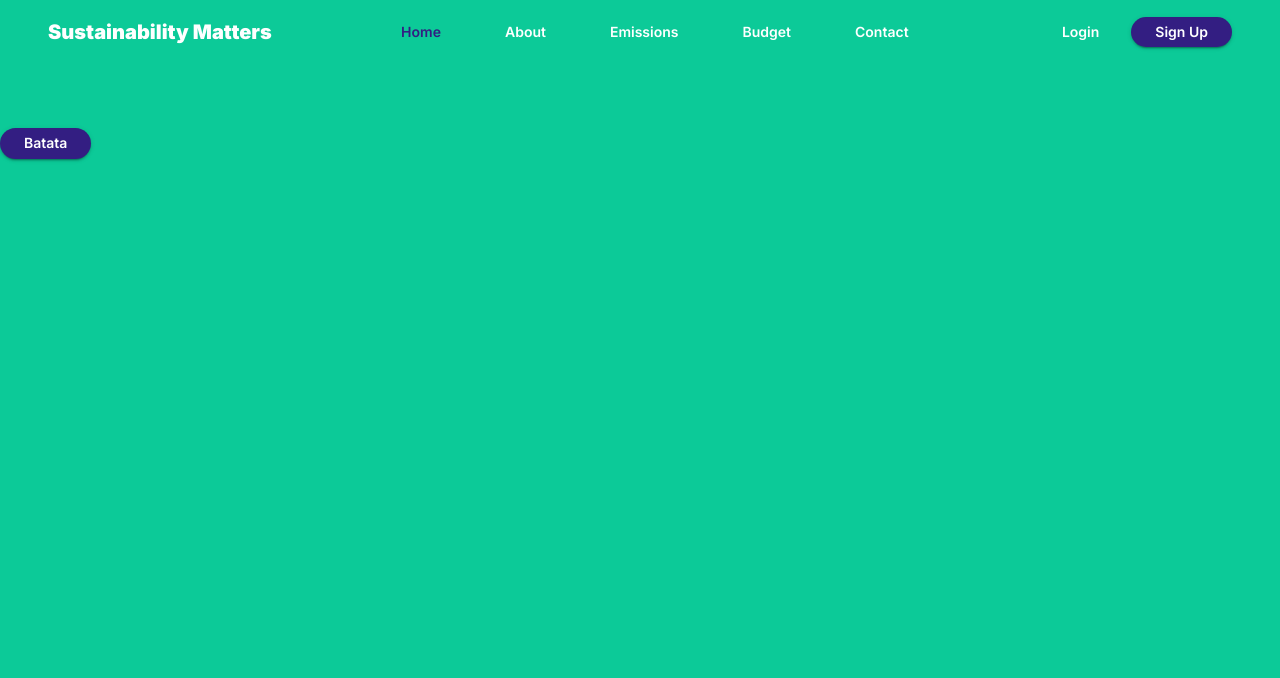
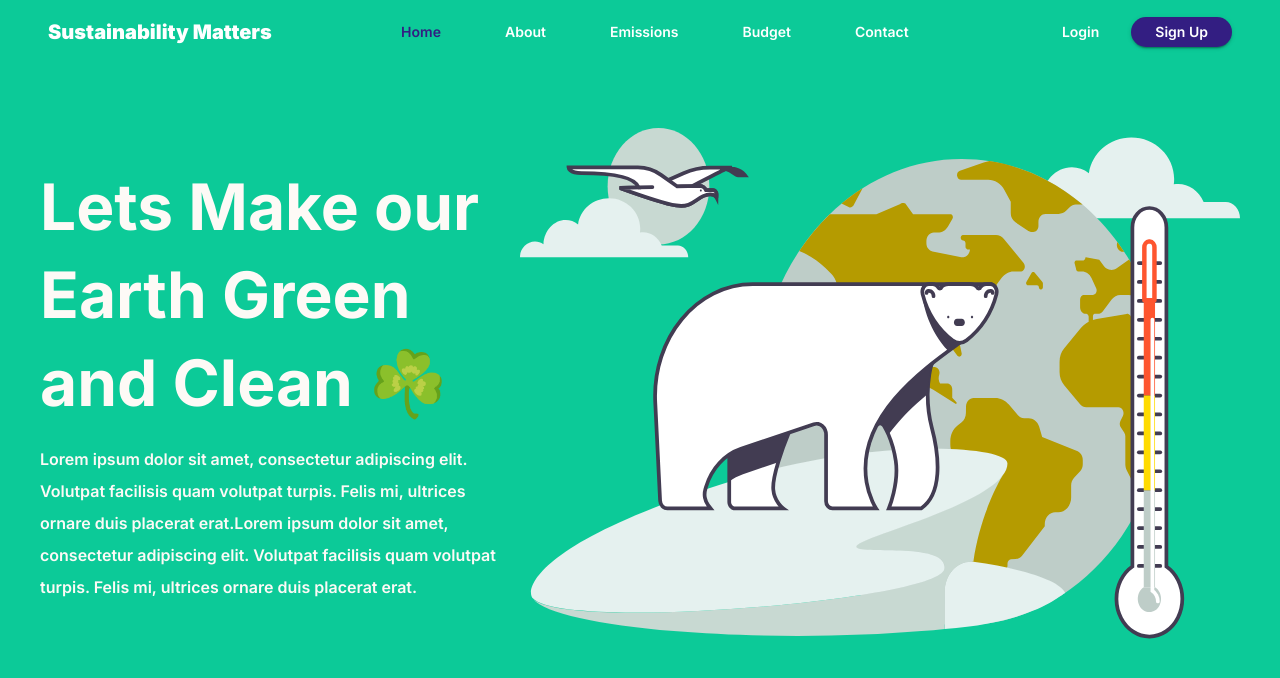
Before and after one commit to laaragm/Sustainability-Matters-FrontEnd, a React (Create React App) app: page / in a window 1280 px wide. Shown: the top 678 px of the page. Built offline with nearby package versions, Linux system fonts and the light colour scheme.

Commit message:
Start implementing home page

```diff
--- a/src/pages/HomePage/index.tsx
+++ b/src/pages/HomePage/index.tsx
@@ -1,18 +1,43 @@
-import { Typography, useTheme } from "@mui/material";
-import { CustomizedButton } from "../../shared/components/CustomizedButton";
+import { Stack } from "@mui/material";
+
+import homePageIllustration from "../../assets/images/homePageIllustration.svg";
+import { StyledTitle, StyledSubtitle } from "./styles";
 
 export default function HomePage() {
-    const theme = useTheme();
-
     return (
-        <>
-            <CustomizedButton
-                borderRadius="2rem"
-                color="secondary"
-                onClick={() => {}}
+        <Stack
+            direction="row"
+            alignItems="center"
+            justifyContent="space-between"
+            m={5}
+        >
+            <Stack
+                direction="column"
+                alignItems="center"
+                justifyContent="center"
+                spacing={2}
+                width="40%"
             >
-                batata
-            </CustomizedButton>
-        </>
+                <StyledTitle>
+                    Lets Make our Earth Green and Clean ☘️
+                </StyledTitle>
+                <StyledSubtitle>
+                    Lorem ipsum dolor sit amet, consectetur adipiscing elit.
+                    Volutpat facilisis quam volutpat turpis. Felis mi, ultrices
+                    ornare duis placerat erat.Lorem ipsum dolor sit amet,
+                    consectetur adipiscing elit. Volutpat facilisis quam
+                    volutpat turpis. Felis mi, ultrices ornare duis placerat
+                    erat.
+                </StyledSubtitle>
+            </Stack>
+            <Stack width="60%">
+                <img
+                    src={homePageIllustration}
+                    alt="Home page illustration"
+                    height="100%"
+                    width="100%"
+                />
+            </Stack>
+        </Stack>
     );
 }
--- /dev/null
+++ b/src/pages/HomePage/styles.ts
@@ -0,0 +1,15 @@
+import { styled } from "@mui/material/styles";
+
+export const StyledTitle = styled("div")(({ theme }) => ({
+    fontWeight: 700,
+    fontSize: "4rem",
+    lineHeight: "5.5rem",
+    color: theme.palette.text.disabled,
+}));
+
+export const StyledSubtitle = styled("div")(({ theme }) => ({
+    fontWeight: 600,
+    fontSize: "1rem",
+    lineHeight: "2rem",
+    color: theme.palette.text.disabled,
+}));
```
Also changed, not shown: src/assets/images/homePageIllustration.svg (added).
